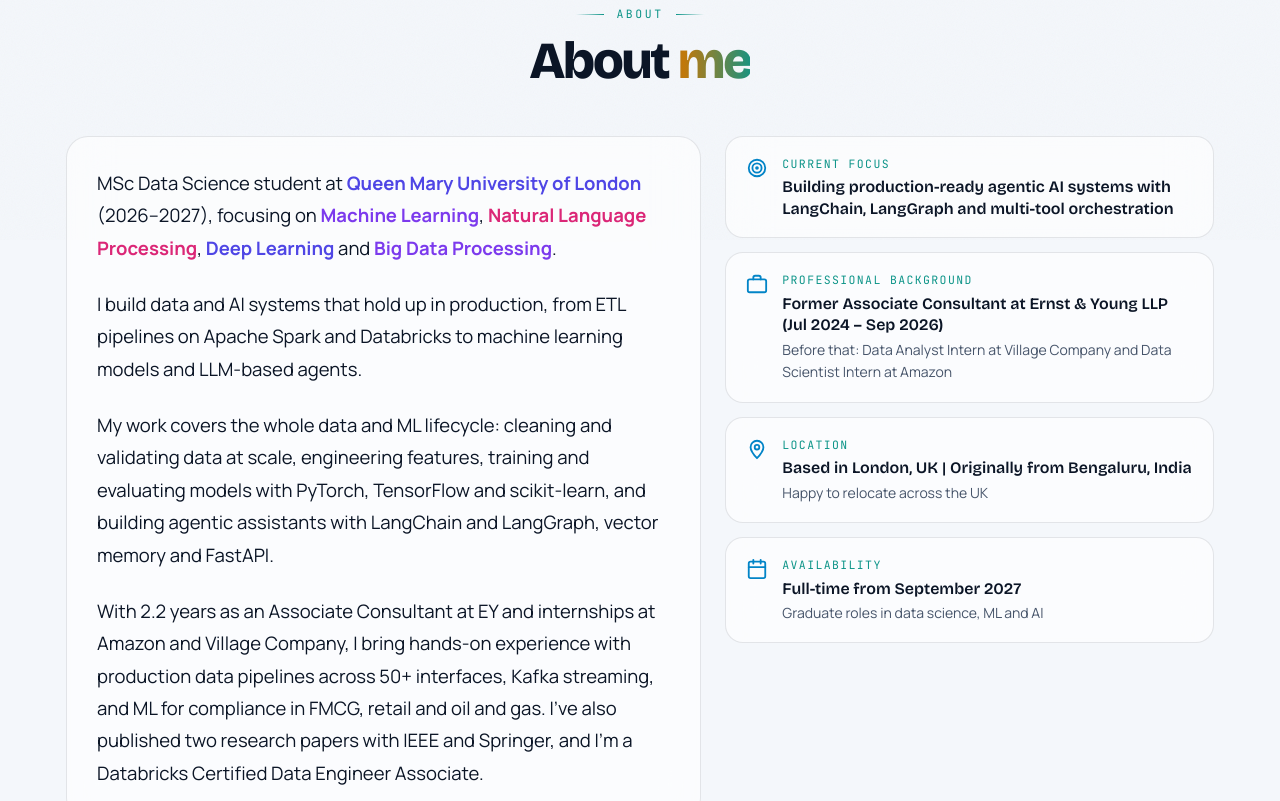
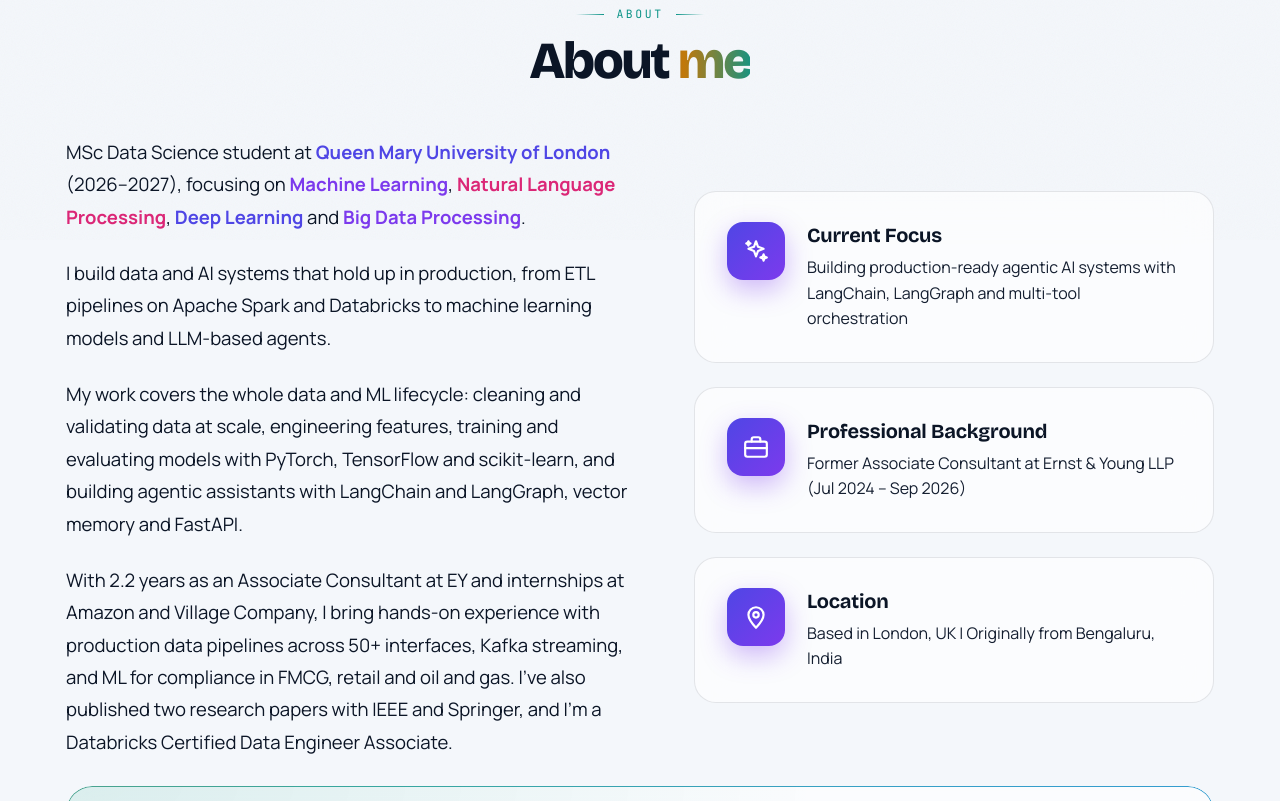
Before and after one commit to manjuv03/manjuv03.github.io, a plain HTML site: page index.html in a window 1280 px wide. Shown: the part 960-1761 px from the top of the page. Drawn offline with nearby package versions, Linux system fonts and the light colour scheme.

Commit message:
Redesign the About section

```diff
--- a/css/style.css
+++ b/css/style.css
@@ -455,6 +455,17 @@ footer .built{font-family:var(--display);font-weight:500}
   background:var(--btn-bg);color:var(--btn-fg);box-shadow:0 4px 16px color-mix(in srgb,var(--halo) 45%,transparent)}
 .pitch svg{width:14px;height:14px}
 .pitch:hover{transform:translateY(-1px)}
+/* about: open text + three feature cards */
+.about{grid-template-columns:minmax(0,1.1fr) minmax(0,1fr);gap:56px;align-items:center}
+.about .about-text{padding:0}
+.facts2{display:grid;gap:24px}
+.fact2{display:flex;gap:22px;align-items:flex-start;border-radius:22px;padding:30px 32px}
+.fact2 .fi{flex:none;width:58px;height:58px;border-radius:16px;display:grid;place-items:center;color:#fff;
+  background:linear-gradient(135deg,var(--hl1),var(--hl2));box-shadow:0 10px 26px color-mix(in srgb,var(--hl2) 35%,transparent)}
+.fact2 .fi svg{width:26px;height:26px}
+.fact2 h3{font-size:20px;font-weight:700;letter-spacing:-.01em;margin:2px 0 8px}
+.fact2 p{color:color-mix(in srgb,var(--fg) 85%,var(--muted));font-size:16px;line-height:1.6}
+@media (max-width:860px){.about{grid-template-columns:1fr;gap:32px}.fact2{padding:22px 20px;gap:16px}.fact2 .fi{width:48px;height:48px;border-radius:14px}}
 @media (prefers-reduced-motion:reduce){
   *,*::before,*::after{animation:none!important;transition:none!important}
   html{scroll-behavior:auto}
--- a/index.html
+++ b/index.html
@@ -81,17 +81,16 @@
   <div class="wrap">
     <div class="head reveal"><span class="kicker">About</span><h2>About <span class="gradient-text">me</span></h2></div>
     <div class="about">
-      <div class="card glass reveal about-text">
+      <div class="about-text reveal">
         <p>MSc Data Science student at <span class="h1">Queen Mary University of London</span> (2026–2027), focusing on <span class="h2">Machine Learning</span>, <span class="h3">Natural Language Processing</span>, <span class="h1">Deep Learning</span> and <span class="h2">Big Data Processing</span>.</p>
         <p>I build data and AI systems that hold up in production, from ETL pipelines on Apache Spark and Databricks to machine learning models and LLM-based agents.</p>
         <p>My work covers the whole data and ML lifecycle: cleaning and validating data at scale, engineering features, training and evaluating models with PyTorch, TensorFlow and scikit-learn, and building agentic assistants with LangChain and LangGraph, vector memory and FastAPI.</p>
         <p>With 2.2 years as an Associate Consultant at EY and internships at Amazon and Village Company, I bring hands-on experience with production data pipelines across 50+ interfaces, Kafka streaming, and ML for compliance in FMCG, retail and oil and gas. I've also published two research papers with IEEE and Springer, and I'm a Databricks Certified Data Engineer Associate.</p>
       </div>
-      <div class="facts">
-        <div class="fact glass hov reveal"><svg viewBox="0 0 24 24" fill="none" stroke="currentColor" stroke-width="2" stroke-linecap="round" stroke-linejoin="round"><circle cx="12" cy="12" r="9"/><circle cx="12" cy="12" r="5"/><circle cx="12" cy="12" r="1"/></svg><div><span class="fl">Current Focus</span><b>Building production-ready agentic AI systems with LangChain, LangGraph and multi-tool orchestration</b></div></div>
-        <div class="fact glass hov reveal"><svg viewBox="0 0 24 24" fill="none" stroke="currentColor" stroke-width="2" stroke-linecap="round" stroke-linejoin="round"><rect x="2" y="7" width="20" height="14" rx="2"/><path d="M16 7V5a2 2 0 0 0-2-2h-4a2 2 0 0 0-2 2v2"/></svg><div><span class="fl">Professional Background</span><b>Former Associate Consultant at Ernst &amp; Young LLP (Jul 2024 – Sep 2026)</b><span>Before that: Data Analyst Intern at Village Company and Data Scientist Intern at Amazon</span></div></div>
-        <div class="fact glass hov reveal"><svg viewBox="0 0 24 24" fill="none" stroke="currentColor" stroke-width="2" stroke-linecap="round" stroke-linejoin="round"><path d="M12 22s7-7.4 7-12a7 7 0 1 0-14 0c0 4.6 7 12 7 12z"/><circle cx="12" cy="10" r="2.5"/></svg><div><span class="fl">Location</span><b>Based in London, UK | Originally from Bengaluru, India</b><span>Happy to relocate across the UK</span></div></div>
-        <div class="fact glass hov reveal"><svg viewBox="0 0 24 24" fill="none" stroke="currentColor" stroke-width="2" stroke-linecap="round" stroke-linejoin="round"><rect x="3" y="4" width="18" height="18" rx="2"/><path d="M16 2v4M8 2v4M3 10h18"/></svg><div><span class="fl">Availability</span><b>Full-time from September 2027</b><span>Graduate roles in data science, ML and AI</span></div></div>
+      <div class="facts facts2">
+        <div class="fact2 glass hov reveal"><span class="fi"><svg viewBox="0 0 24 24" fill="none" stroke="currentColor" stroke-width="2" stroke-linecap="round" stroke-linejoin="round"><path d="M12 3l1.9 5.1L19 10l-5.1 1.9L12 17l-1.9-5.1L5 10l5.1-1.9z"/><path d="M19 15l.8 2.2L22 18l-2.2.8L19 21l-.8-2.2L16 18l2.2-.8z"/><path d="M5 3l.6 1.4L7 5l-1.4.6L5 7l-.6-1.4L3 5l1.4-.6z"/></svg></span><div><h3>Current Focus</h3><p>Building production-ready agentic AI systems with LangChain, LangGraph and multi-tool orchestration</p></div></div>
+        <div class="fact2 glass hov reveal"><span class="fi"><svg viewBox="0 0 24 24" fill="none" stroke="currentColor" stroke-width="2" stroke-linecap="round" stroke-linejoin="round"><rect x="2" y="7" width="20" height="14" rx="2"/><path d="M16 7V5a2 2 0 0 0-2-2h-4a2 2 0 0 0-2 2v2M2 13h20"/></svg></span><div><h3>Professional Background</h3><p>Former Associate Consultant at Ernst &amp; Young LLP (Jul 2024 – Sep 2026)</p></div></div>
+        <div class="fact2 glass hov reveal"><span class="fi"><svg viewBox="0 0 24 24" fill="none" stroke="currentColor" stroke-width="2" stroke-linecap="round" stroke-linejoin="round"><path d="M12 22s7-7.4 7-12a7 7 0 1 0-14 0c0 4.6 7 12 7 12z"/><circle cx="12" cy="10" r="2.5"/></svg></span><div><h3>Location</h3><p>Based in London, UK | Originally from Bengaluru, India</p></div></div>
       </div>
     </div>
     <div class="now reveal">
```
